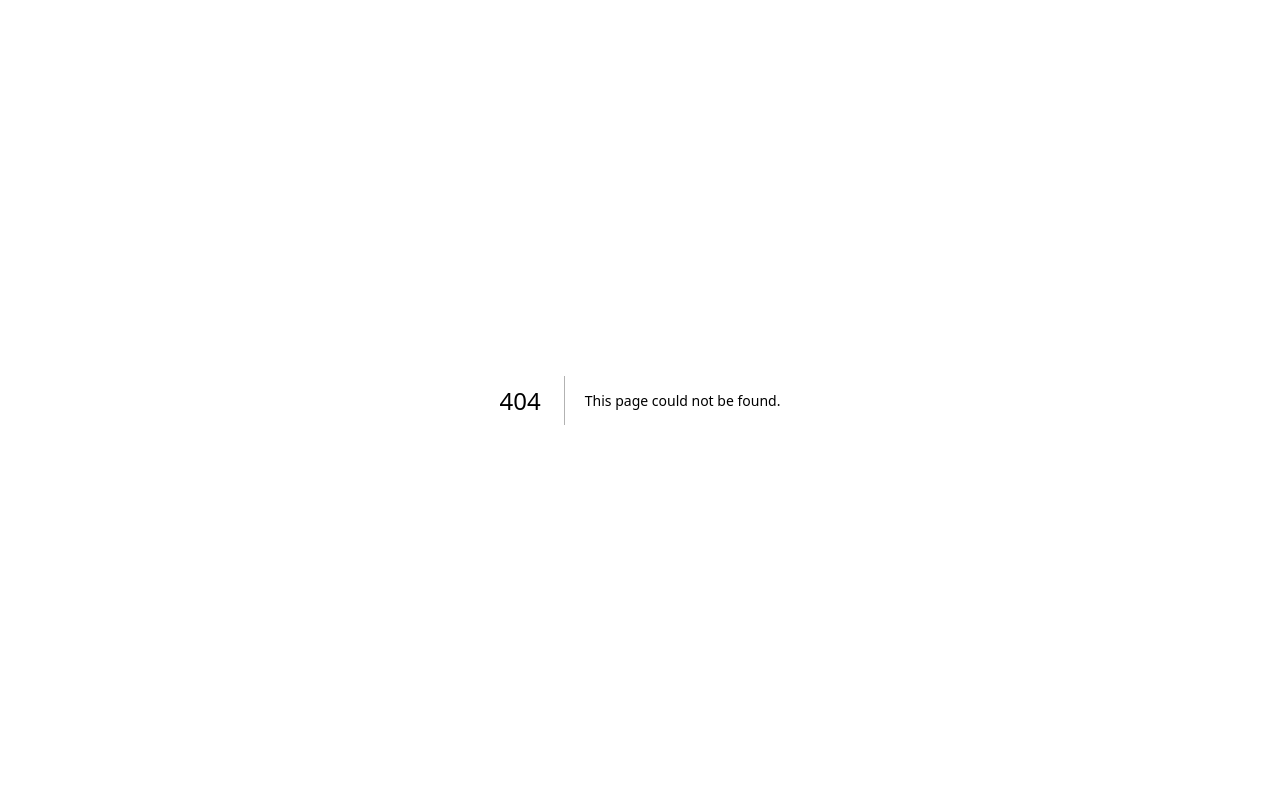
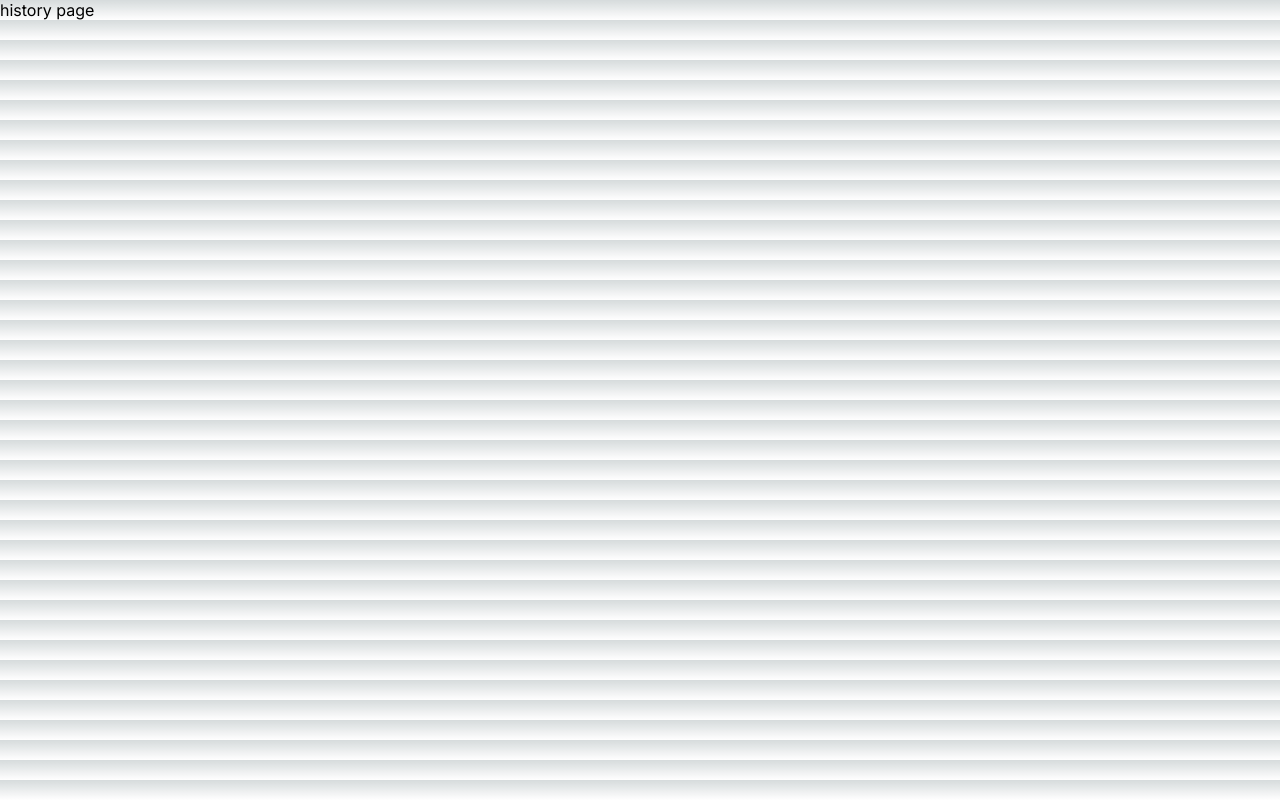
Before and after one commit to RafalM3211/goria, a Next.js app: page /history in a window 1280 px wide. Before the commit this address had no page. Built offline with nearby package versions, Linux system fonts and the light colour scheme.

Commit message:
install joy ui

```diff
--- a/package.json
+++ b/package.json
@@ -9,6 +9,9 @@
     "lint": "next lint"
   },
   "dependencies": {
+    "@emotion/react": "^11.11.1",
+    "@emotion/styled": "^11.11.0",
+    "@mui/joy": "^5.0.0-alpha.84",
     "@types/node": "20.3.1",
     "@types/react": "18.2.12",
     "@types/react-dom": "18.2.5",
--- /dev/null
+++ b/src/app/history/page.tsx
@@ -0,0 +1,3 @@
+export default function History() {
+  return <div>history page</div>;
+}
--- a/src/app/layout.tsx
+++ b/src/app/layout.tsx
@@ -1,21 +1,21 @@
-import './globals.css'
-import { Inter } from 'next/font/google'
+import "./globals.css";
+import { Inter } from "next/font/google";
 
-const inter = Inter({ subsets: ['latin'] })
+const inter = Inter({ subsets: ["latin"] });
 
 export const metadata = {
-  title: 'Create Next App',
-  description: 'Generated by create next app',
-}
+  title: "Goria band",
+  description: "Strona legendarnego lublinieckiego zepołu Goria",
+};
 
 export default function RootLayout({
   children,
 }: {
-  children: React.ReactNode
+  children: React.ReactNode;
 }) {
   return (
-    <html lang="en">
+    <html lang="pl">
       <body className={inter.className}>{children}</body>
     </html>
-  )
+  );
 }
```
Also changed, not shown: src/app/page.tsx (+5 -5 lines), src/components/AppBar/Index.tsx (added), 1 other file (tests, documents, lock files or other folders).
